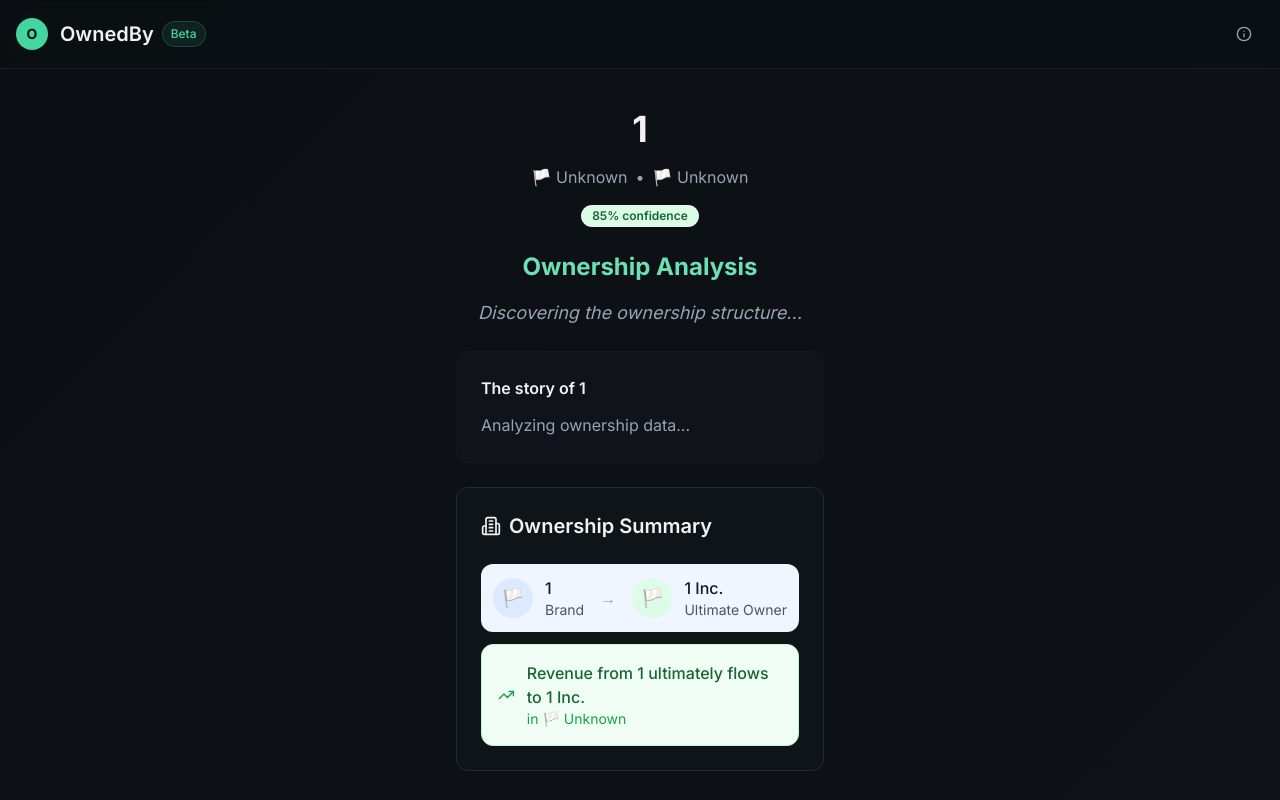
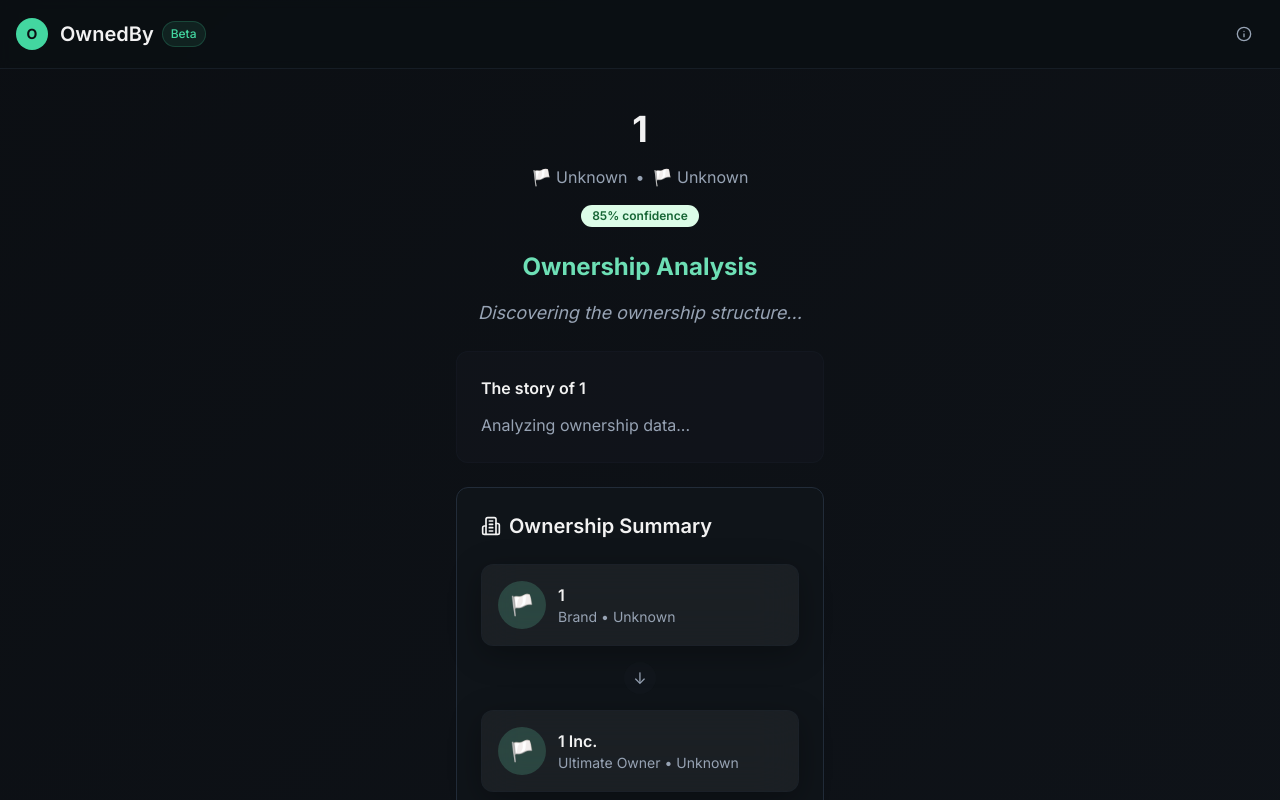
Before and after one commit to jameshaliburton/corporate-beneficiary-lookup, a Next.js app: page /result/1 in a window 1280 px wide. Shown: the top 800 px of the page. Built offline with nearby package versions, Linux system fonts and the light colour scheme.

Commit message:
fix: change ownership flow from horizontal to vertical cards with Lovable design

```diff
--- a/src/components/ProductResultV2.tsx
+++ b/src/components/ProductResultV2.tsx
@@ -103,38 +103,49 @@
           </h3>
         </CardHeader>
         <CardContent>
-          <div className="space-y-3">
-            <div className="flex items-center justify-between p-3 bg-blue-50 rounded-lg">
+          <div className="space-y-4">
+            {/* Brand Card */}
+            <div className="glass-card p-4 border border-border/20">
               <div className="flex items-center gap-3">
-                <div className="w-10 h-10 bg-blue-100 rounded-full flex items-center justify-center">
-                  <span className="text-lg">{getCountryFlag(brandCountry)}</span>
+                <div className="w-12 h-12 bg-primary-glow/20 rounded-full flex items-center justify-center">
+                  <span className="text-xl">{getCountryFlag(brandCountry)}</span>
                 </div>
                 <div>
-                  <p className="font-medium text-gray-900">{result.brand_name || 'Unknown Brand'}</p>
-                  <p className="text-sm text-gray-600">Brand</p>
+                  <p className="font-semibold text-foreground">{result.brand_name || 'Unknown Brand'}</p>
+                  <p className="text-sm text-muted-foreground">Brand • {brandCountry || 'Unknown'}</p>
                 </div>
               </div>
-              <div className="text-gray-400">→</div>
+            </div>
+
+            {/* Arrow Down */}
+            <div className="flex justify-center">
+              <div className="w-8 h-8 bg-muted/30 rounded-full flex items-center justify-center">
+                <span className="text-muted-foreground">↓</span>
+              </div>
+            </div>
+
+            {/* Ultimate Owner Card */}
+            <div className="glass-card p-4 border border-border/20">
               <div className="flex items-center gap-3">
-                <div className="w-10 h-10 bg-green-100 rounded-full flex items-center justify-center">
-                  <span className="text-lg">{getCountryFlag(ownerCountry)}</span>
+                <div className="w-12 h-12 bg-primary-glow/20 rounded-full flex items-center justify-center">
+                  <span className="text-xl">{getCountryFlag(ownerCountry)}</span>
                 </div>
                 <div>
-                  <p className="font-medium text-gray-900">{owner || 'Unknown'}</p>
-                  <p className="text-sm text-gray-600">Ultimate Owner</p>
+                  <p className="font-semibold text-foreground">{owner || 'Unknown'}</p>
+                  <p className="text-sm text-muted-foreground">Ultimate Owner • {ownerCountry || 'Unknown'}</p>
                 </div>
               </div>
             </div>
 
             {/* Revenue Flow */}
-            <div className="bg-green-50 p-4 rounded-lg border border-green-200">
+            <div className="bg-muted/30 p-4 rounded-component border border-border/20">
               <div className="flex items-center gap-3">
-                <TrendingUp className="w-5 h-5 text-green-600" />
+                <TrendingUp className="w-5 h-5 text-primary-glow" />
                 <div>
-                  <p className="font-medium text-green-800">
+                  <p className="font-medium text-foreground">
                     Revenue from {result.brand_name || 'this brand'} ultimately flows to {owner || 'Unknown'}
                   </p>
-                  <p className="text-sm text-green-600">
+                  <p className="text-sm text-muted-foreground">
                     in {getCountryFlag(ownerCountry)} {ownerCountry || 'Unknown'}
                   </p>
                 </div>
```
